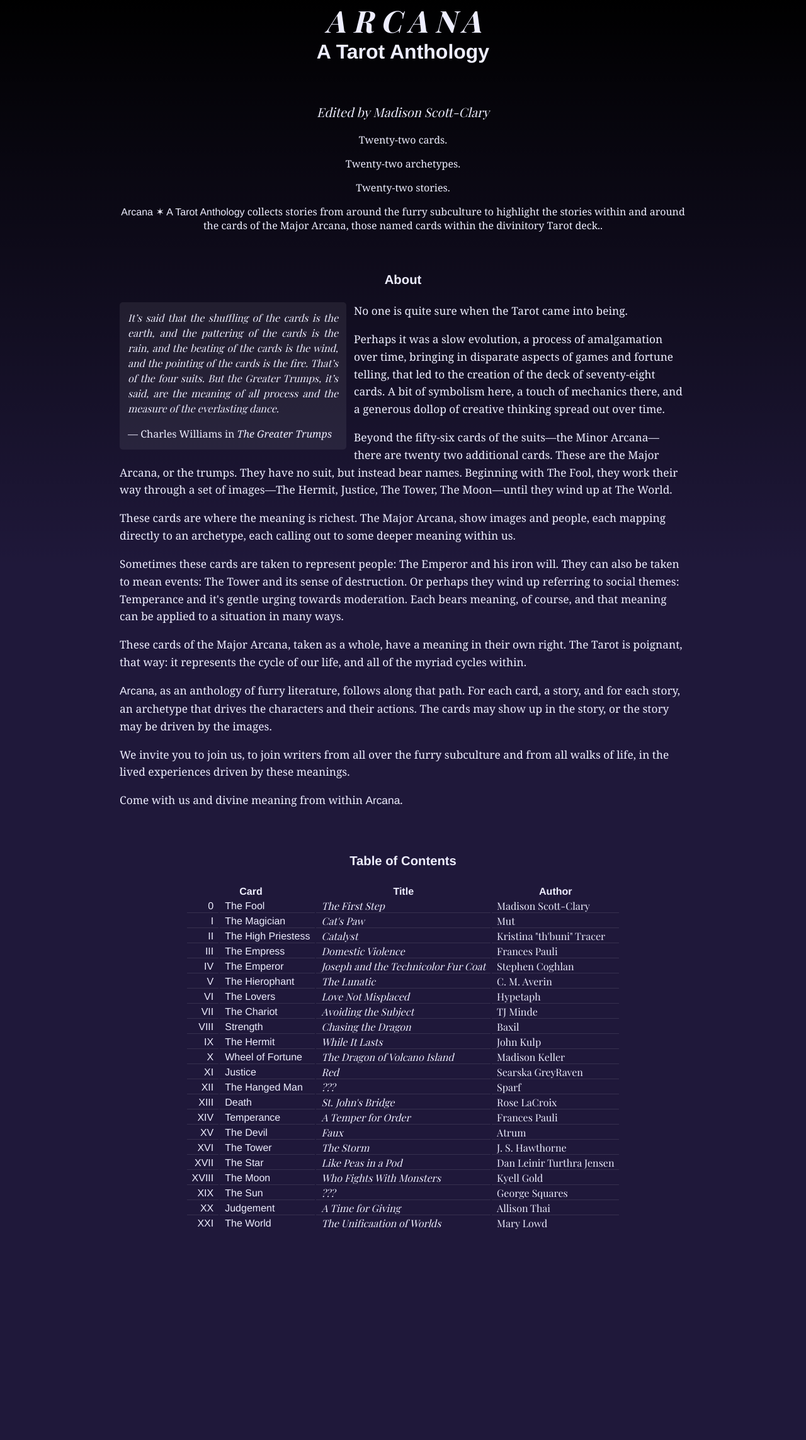
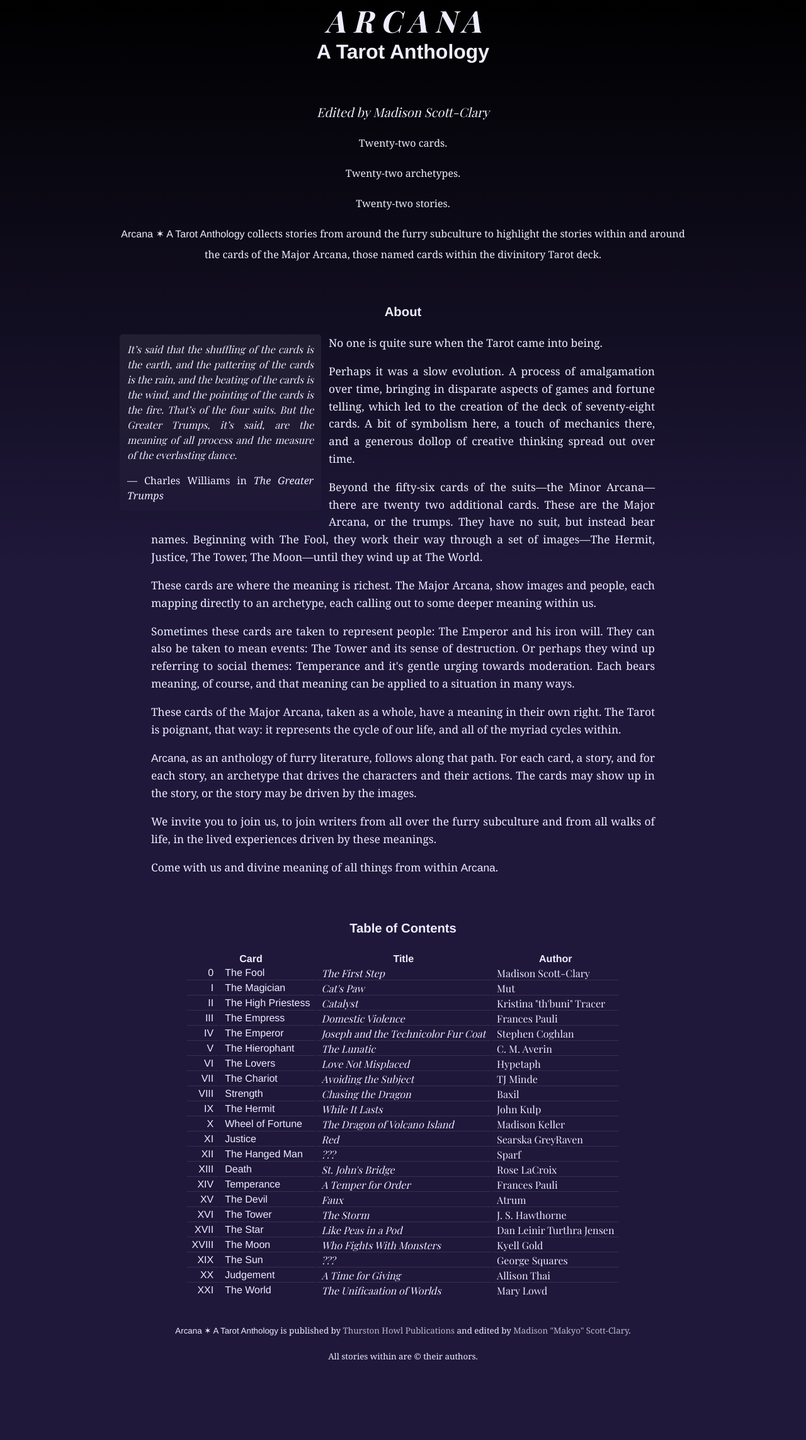
Before and after one commit to makyo/anthologies.furrywriting.life, a Jekyll site: the page arcana/draft.html, which Jekyll copies as it is, in a window 1280 px wide. Shown: the whole page at 63% size. Built offline with Jekyll 4.4.1, drawn with Linux system fonts in a browser that asks for light colours; some web fonts are replaced; before the commit the page ends 2075 px from its top, so only the background shows below that.

Commit message:
Work on Arcana

```diff
--- a/arcana/draft.html
+++ b/arcana/draft.html
@@ -14,21 +14,21 @@
 
         <p>Twenty-two stories.</p>
 
-        <p><span class="titlefont">Arcana ✶ A Tarot Anthology</span> collects stories from around the furry subculture to highlight the stories within and around the cards of the Major Arcana, those named cards within the divinitory Tarot deck..</p>
+        <p><span class="titlefont">Arcana ✶ A Tarot Anthology</span> collects stories from around the furry subculture to highlight the stories within and around the cards of the Major Arcana, those named cards within the divinitory Tarot deck.</p>
 
         <hr />
     </header>
     <main class="wrapper">
 
         <h3>About</h3>
-        <blockquote>
+        <blockquote class="pull-left">
             <p class="quote"><em>It’s said that the shuffling of the cards is the earth, and the pattering of the cards is the rain, and the beating of the cards is the wind, and the pointing of the cards is the fire. That’s of the four suits. But the Greater Trumps, it’s said, are the meaning of all process and the measure of the everlasting dance.</em></p>
             <p class="attribution">&mdash; Charles Williams in <em>The Greater Trumps</em></p>
         </blockquote>
 
         <p>No one is quite sure when the Tarot came into being.</p>
 
-        <p>Perhaps it was a slow evolution, a process of amalgamation over time, bringing in disparate aspects of games and fortune telling, that led to the creation of the deck of seventy-eight cards. A bit of symbolism here, a touch of mechanics there, and a generous dollop of creative thinking spread out over time.</p>
+        <p>Perhaps it was a slow evolution. A process of amalgamation over time, bringing in disparate aspects of games and fortune telling, which led to the creation of the deck of seventy-eight cards. A bit of symbolism here, a touch of mechanics there, and a generous dollop of creative thinking spread out over time.</p>
 
         <p>Beyond the fifty-six cards of the suits&mdash;the Minor Arcana&mdash;there are twenty two additional cards. These are the Major Arcana, or the trumps. They have no suit, but instead bear names. Beginning with The Fool, they work their way through a set of images&mdash;The Hermit, Justice, The Tower, The Moon&mdash;until they wind up at The World.</p>
 
@@ -42,7 +42,7 @@
 
         <p>We invite you to join us, to join writers from all over the furry subculture and from all walks of life, in the lived experiences driven by these meanings.</p>
 
-        <p>Come with us and divine meaning from within <span class="titlefont">Arcana</span>.</p>
+        <p>Come with us and divine meaning of all things from within <span class="titlefont">Arcana</span>.</p>
         <hr />
         <h3>Table of Contents</h3>
         <table>
@@ -189,4 +189,8 @@
             </tbody>
         </table>
     </main>
+    <footer class="wrapper">
+        <hr />
+        <p><span class="titlefont">Arcana ✶ A Tarot Anthology</span> is published by <a href="http://thurstonhowlpublications.html">Thurston Howl Publications</a> and edited by <a href="http://drab-makyo.com">Madison "Makyo" Scott-Clary</a>.</p>
+        <p>All stories within are &copy; their authors.</p>
 </body>
--- a/arcana/main.scss
+++ b/arcana/main.scss
@@ -30,6 +30,11 @@ body {
     color: #eef;
 }
 
+.wrapper {
+    margin: 0 auto;
+    padding: 0 1em;
+}
+
 h1, h2, h3, h4, h5, h6, .titlefont {
     font-family: $title;
 }
@@ -37,8 +42,25 @@ h1, h2, h3, h4, h5, h6 {
     text-align: center;
 }
 
-header {
+a {
+    &, &:active, &:hover {
+        color: #bbc;
+        text-decoration: none;
+    }
+    &:hover {
+        text-decoration:underline;
+    }
+    &:visited {
+        color: #aab;
+    }
+}
+
+header, footer {
+    max-width: 900px;
     text-align: center;
+    p {
+        line-height: 2;
+    }
 
     em {
         font-family: $display;
@@ -62,21 +84,25 @@ header {
     }
 }
 
+footer {
+    font-size: 10pt;
+}
+
 main {
     line-height: 1.6;
     font-size: 13pt;
+    max-width: 800px;
+    margin: 0 auto;
+    text-align: justify;
 }
 
 blockquote {
-    float:left;
-    max-width: 40%;
-    margin: 0 0.75rem 0.5rem 0;
     padding: 0.75rem;
     line-height: 1.5;
     font-size: 12pt;
     text-align: justify;
-    background: rgba(255, 255, 255, 0.07);
-    border: 1px solid transparent;
+    background: linear-gradient(rgba(255, 255, 255, 0.07), rgba(255, 255, 255, 0.01));
+    border: 0px solid transparent;
     border-radius: 5px;
 
     .quote {
@@ -88,11 +114,6 @@ blockquote {
     .attribution {
         margin-bottom: 0;
     }
-}
-
-.wrapper {
-    max-width: 900px;
-    margin: 0 auto;
 }
 
 hr {
@@ -132,3 +153,27 @@ table {
         }
     }
 }
+
+@media only screen and (min-width: 900px) {
+    .pull-left {
+        float:left;
+        max-width: 40%;
+        margin: 0 0.75rem 0.5rem 0;
+        margin-left: -50px;
+    }
+
+    .wrapper {
+        padding: 0;
+    }
+}
+
+@media print {
+    * {
+        color: black;
+    }
+
+    a, a:visited {
+        color: black;
+        text-decoration: none;
+    }
+}
```
